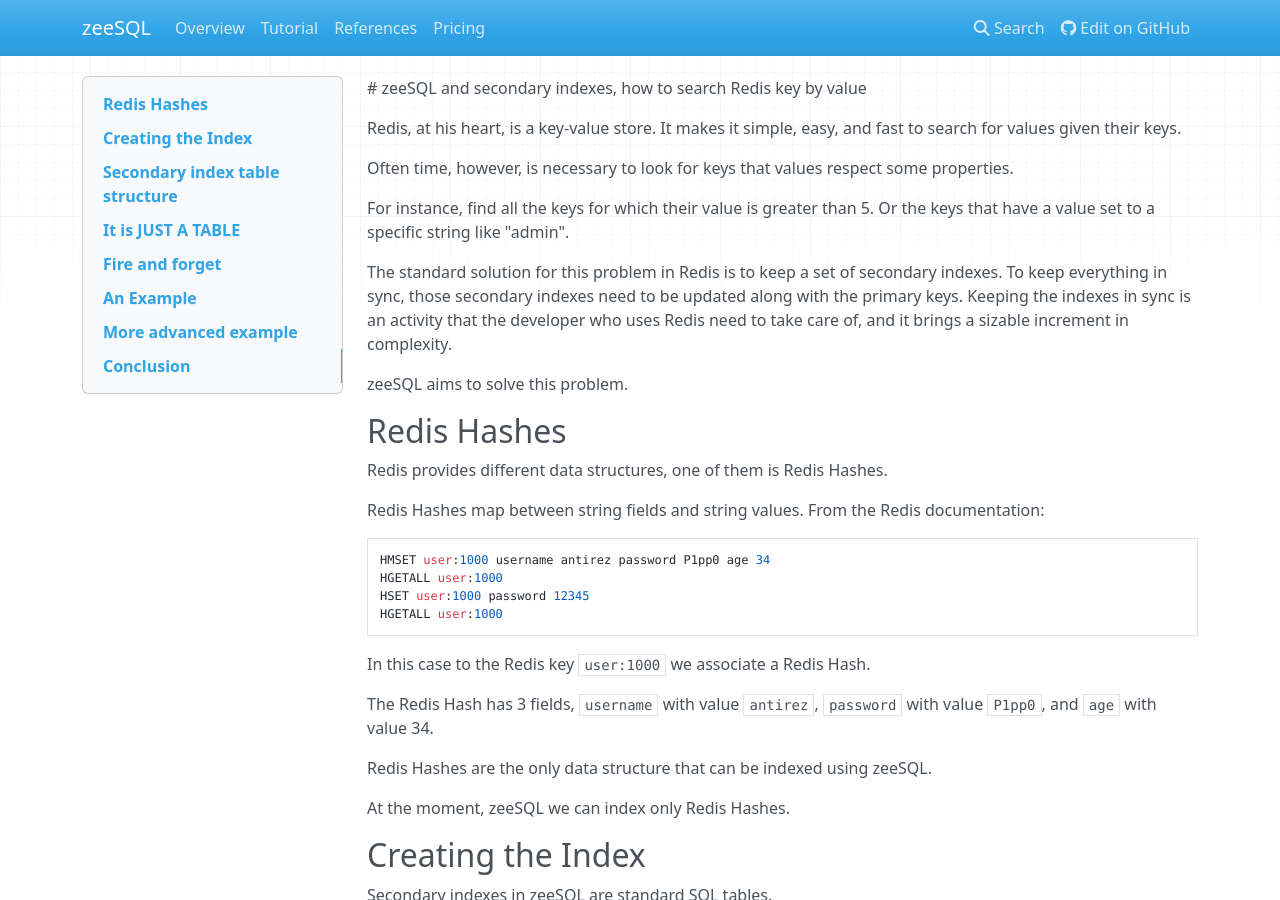
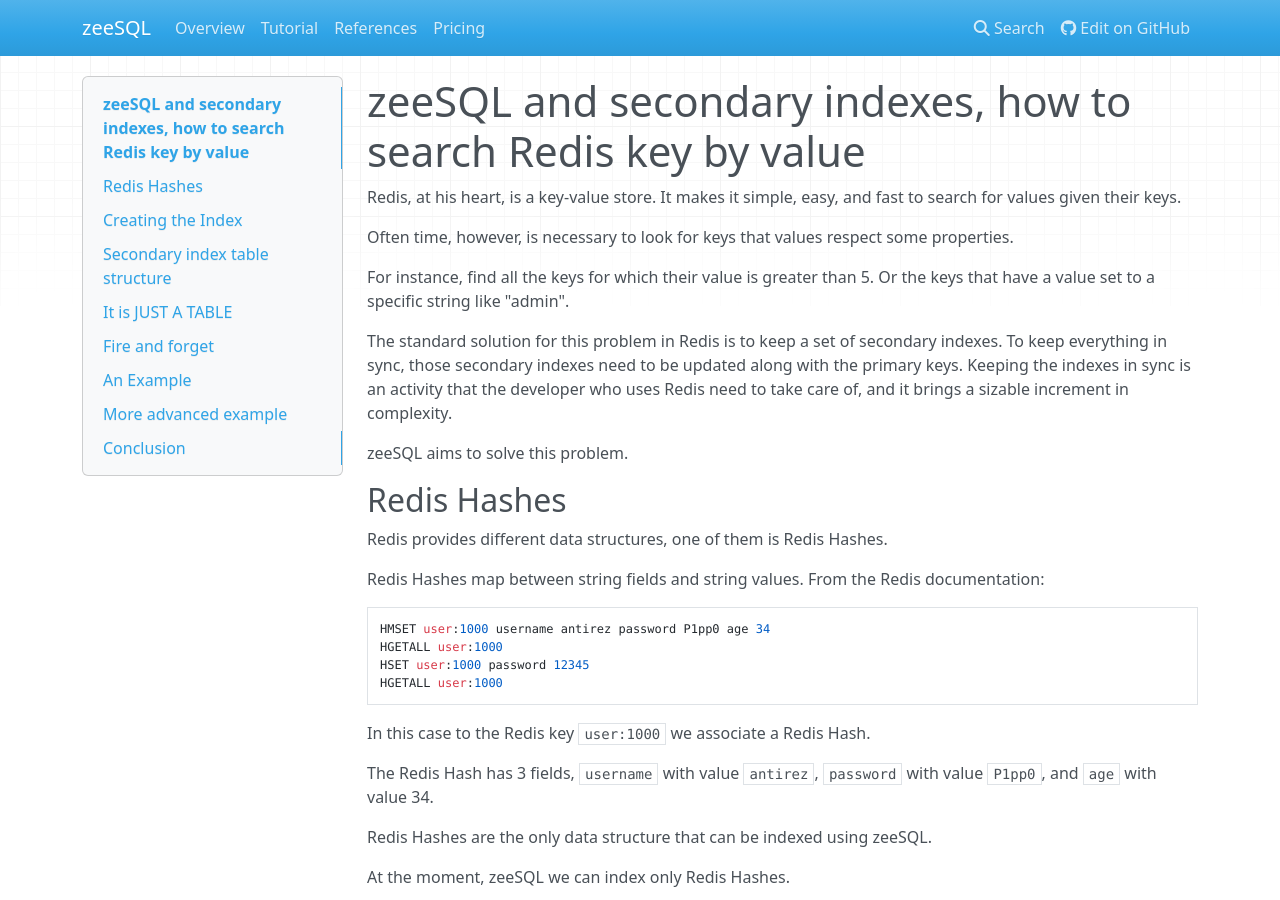
Before and after one commit to RedBeardLab/zeeSQL-doc, an MkDocs documentation site: the page built from docs/secondary-indexes.md, in a window 1280 px wide and 900 px high. Built offline with MkDocs 1.6.1, drawn with Linux system fonts in a browser that asks for light colours; nearby versions of some CDN libraries; old or Windows-style settings are respelled for this version of MkDocs.

Commit message:
remove typo char

```diff
--- a/docs/secondary-indexes.md
+++ b/docs/secondary-indexes.md
@@ -1,4 +1,4 @@
-\# zeeSQL and secondary indexes, how to search Redis key by value
+# zeeSQL and secondary indexes, how to search Redis key by value
 
 Redis, at his heart, is a key-value store.
 It makes it simple, easy, and fast to search for values given their keys.
```
